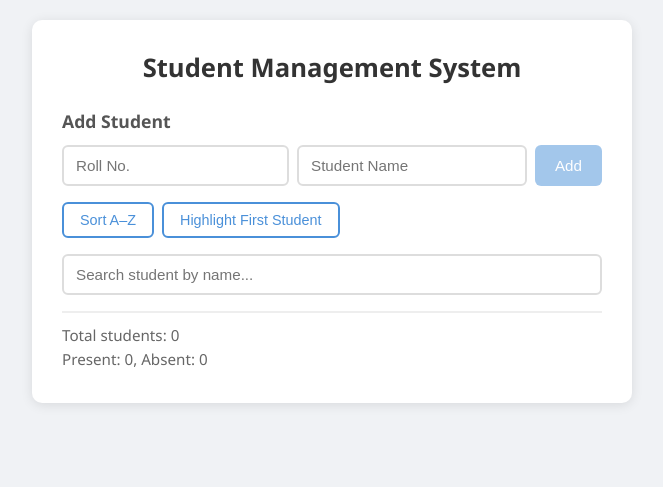
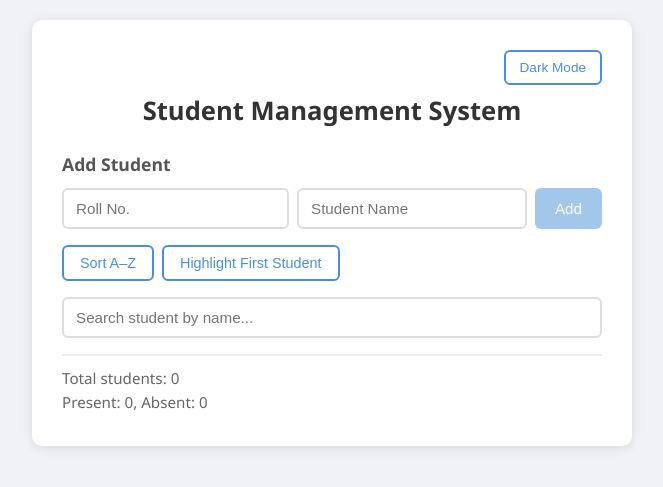
Before and after one commit to ALPHAMAN-0/Web_Tech, a PHP site: page / in a window 1280 px wide. Shown: the top 487 px of the page, without its empty margins (308-971 px from the left). Run offline with PHP 8.4, Linux system fonts and the light colour scheme.

Commit message:
add dark mode

```diff
--- a/MID TERM/Student_Management/app.js
+++ b/MID TERM/Student_Management/app.js
@@ -8,6 +8,33 @@ var attendanceStats = document.getElementById("attendanceStats");
 var searchInput = document.getElementById("searchInput");
 var sortBtn = document.getElementById("sortBtn");
 var highlightBtn = document.getElementById("highlightBtn");
+var themeToggleBtn = document.getElementById("themeToggleBtn");
+
+var THEME_STORAGE_KEY = "studentManagementTheme";
+
+function setTheme(mode) {
+    var isDark = mode === "dark";
+    document.body.classList.toggle("dark-mode", isDark);
+    themeToggleBtn.textContent = isDark ? "Light Mode" : "Dark Mode";
+}
+
+function initializeTheme() {
+    var savedTheme = localStorage.getItem(THEME_STORAGE_KEY);
+    if (savedTheme === "dark" || savedTheme === "light") {
+        setTheme(savedTheme);
+    } else {
+        setTheme("light");
+    }
+}
+
+themeToggleBtn.addEventListener("click", function () {
+    var isDark = document.body.classList.contains("dark-mode");
+    var newTheme = isDark ? "light" : "dark";
+    setTheme(newTheme);
+    localStorage.setItem(THEME_STORAGE_KEY, newTheme);
+});
+
+initializeTheme();
 
 
 // Feature 3: Disable "Add" when input is empty
--- a/MID TERM/Student_Management/index.html
+++ b/MID TERM/Student_Management/index.html
@@ -8,6 +8,9 @@
 </head>
 <body>
     <div class="container">
+        <div class="theme-toggle-wrap">
+            <button id="themeToggleBtn" type="button">Dark Mode</button>
+        </div>
         <h1>Student Management System</h1>
 
         <!-- Add Student Form -->
--- a/MID TERM/Student_Management/style.css
+++ b/MID TERM/Student_Management/style.css
@@ -4,30 +4,92 @@
     box-sizing: border-box;
 }
 
+:root {
+    --body-bg: #f0f2f5;
+    --container-bg: #fff;
+    --text-main: #333;
+    --text-sub: #555;
+    --input-bg: #fff;
+    --input-border: #ddd;
+    --border-soft: #eee;
+    --student-item-bg: #fafafa;
+    --student-item-border: #e8e8e8;
+    --stats-text: #666;
+    --button-primary: #4a90d9;
+    --button-primary-hover: #357abd;
+    --present-bg: #e6f9e6;
+    --present-border: #7bc67b;
+    --highlight-bg: #fff3cd;
+    --highlight-border: #f0ad4e;
+    --shadow: 0 2px 12px rgba(0, 0, 0, 0.1);
+}
+
+body.dark-mode {
+    --body-bg: #101317;
+    --container-bg: #1b222b;
+    --text-main: #e8edf3;
+    --text-sub: #bdc7d3;
+    --input-bg: #131922;
+    --input-border: #33404f;
+    --border-soft: #2a3440;
+    --student-item-bg: #141b24;
+    --student-item-border: #2f3a47;
+    --stats-text: #a8b5c5;
+    --button-primary: #5a9ce0;
+    --button-primary-hover: #4a8dd1;
+    --present-bg: #213628;
+    --present-border: #4a8358;
+    --highlight-bg: #4d3f1c;
+    --highlight-border: #d79e36;
+    --shadow: 0 2px 12px rgba(0, 0, 0, 0.45);
+}
+
 body {
     font-family: "Segoe UI", Tahoma, Geneva, Verdana, sans-serif;
-    background-color: #f0f2f5;
+    background-color: var(--body-bg);
     padding: 20px;
 }
 
 .container {
     max-width: 600px;
     margin: 0 auto;
-    background: #fff;
+    background: var(--container-bg);
     border-radius: 10px;
     padding: 30px;
-    box-shadow: 0 2px 12px rgba(0, 0, 0, 0.1);
+    box-shadow: var(--shadow);
+}
+
+.theme-toggle-wrap {
+    display: flex;
+    justify-content: flex-end;
+    margin-bottom: 8px;
+}
+
+#themeToggleBtn {
+    padding: 8px 14px;
+    border: 2px solid var(--button-primary);
+    background: transparent;
+    color: var(--button-primary);
+    border-radius: 6px;
+    font-size: 0.85rem;
+    cursor: pointer;
+    transition: all 0.2s;
+}
+
+#themeToggleBtn:hover {
+    background: var(--button-primary);
+    color: #fff;
 }
 
 h1 {
     text-align: center;
-    color: #333;
+    color: var(--text-main);
     margin-bottom: 24px;
     font-size: 1.6rem;
 }
 
 h2 {
-    color: #555;
+    color: var(--text-sub);
     font-size: 1.1rem;
     margin-bottom: 12px;
 }
@@ -45,7 +107,9 @@ h2 {
 .input-group input {
     flex: 1;
     padding: 10px 12px;
-    border: 2px solid #ddd;
+    border: 2px solid var(--input-border);
+    background: var(--input-bg);
+    color: var(--text-main);
     border-radius: 6px;
     font-size: 0.95rem;
     outline: none;
@@ -111,7 +175,9 @@ h2 {
 .search-section input {
     width: 100%;
     padding: 10px 12px;
-    border: 2px solid #ddd;
+    border: 2px solid var(--input-border);
+    background: var(--input-bg);
+    color: var(--text-main);
     border-radius: 6px;
     font-size: 0.95rem;
     outline: none;
```
Also changed, not shown: other parts of MID TERM/Student_Management/style.css (+18 -16 lines).
